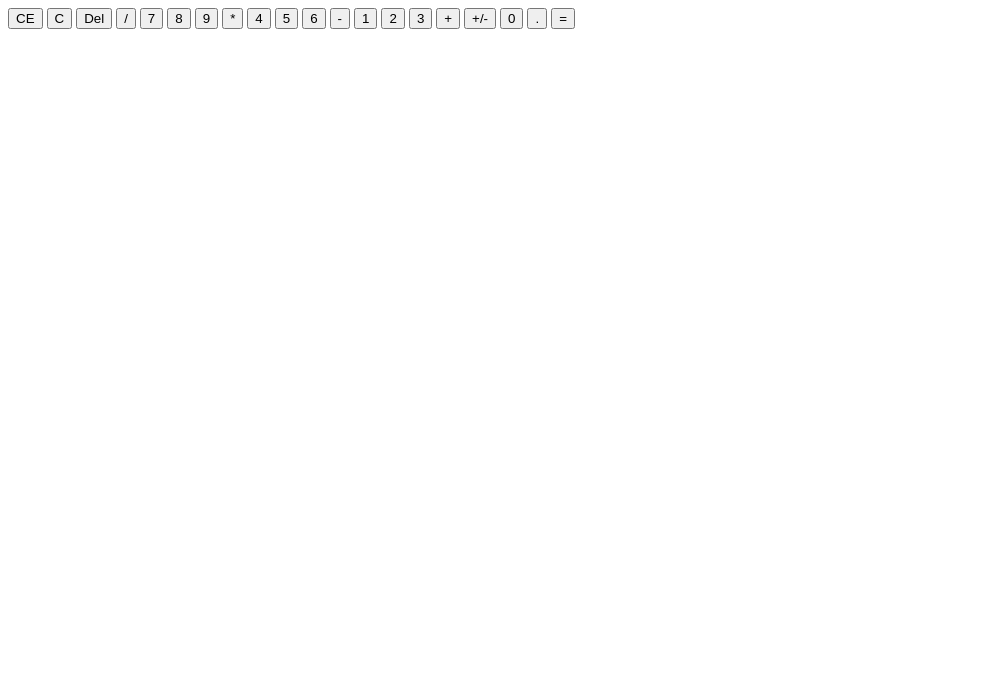
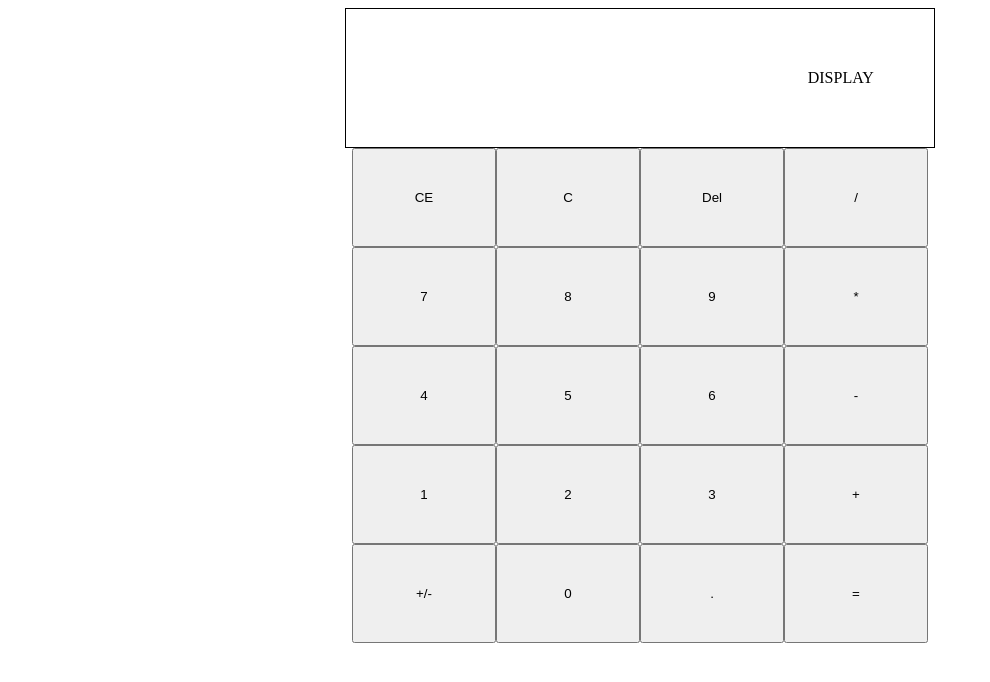
Before and after one commit to blueberryhan/calculator, a plain HTML site: page index.html in a window 1280 px wide. Shown: the whole page, without its empty margins (0-990 px from the left). Drawn offline with Linux system fonts and the light colour scheme.

Commit message:
make grid layout for buttons

```diff
--- a/index.html
+++ b/index.html
@@ -8,6 +8,9 @@
   <link rel="stylesheet" href="styles.css">
 </head>
 <body>
+  <div class="calculator-body">
+    <div class="display">DISPLAY</div>
+    <div class="button-container">
       <button>CE</button>
       <button>C</button>
       <button>Del</button>
@@ -28,6 +31,8 @@
       <button>0</button>
       <button>.</button>
       <button>=</button>
+    </div>
+  </div>
     <script src="script.js"></script>
 </body>
 </html>
--- a/styles.css
+++ b/styles.css
@@ -0,0 +1,23 @@
+.calculator-body {
+  display: flex;
+  align-items: center;
+  flex-direction: column;
+}
+
+.display {
+  text-align: right;
+  padding: 60px;
+  border: 1px solid black;
+  width: 37%;
+}
+
+.button-container {
+  display: grid;
+  grid-template-columns: repeat(4, 1fr);
+  max-width: 600px;
+  max-height: 600px;
+}
+
+button {
+  padding: 40px 60px;
+}
```
Lines whose indentation alone changed are shown as unchanged.
